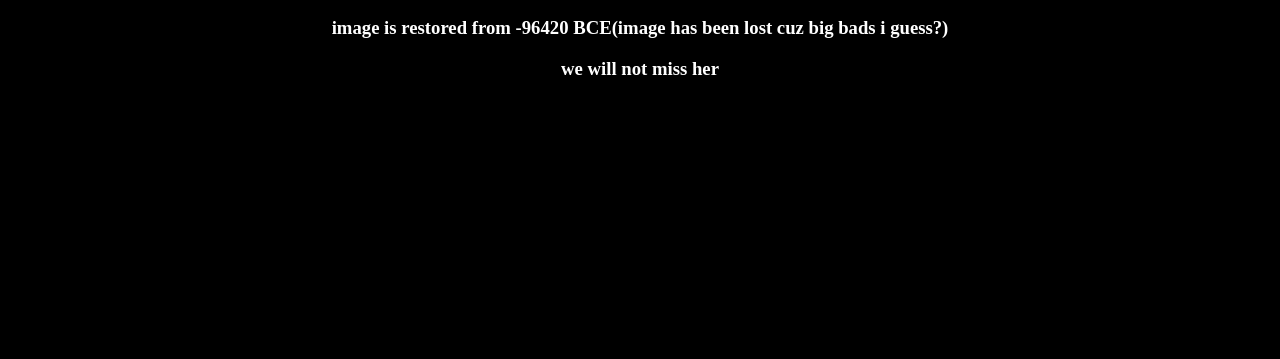
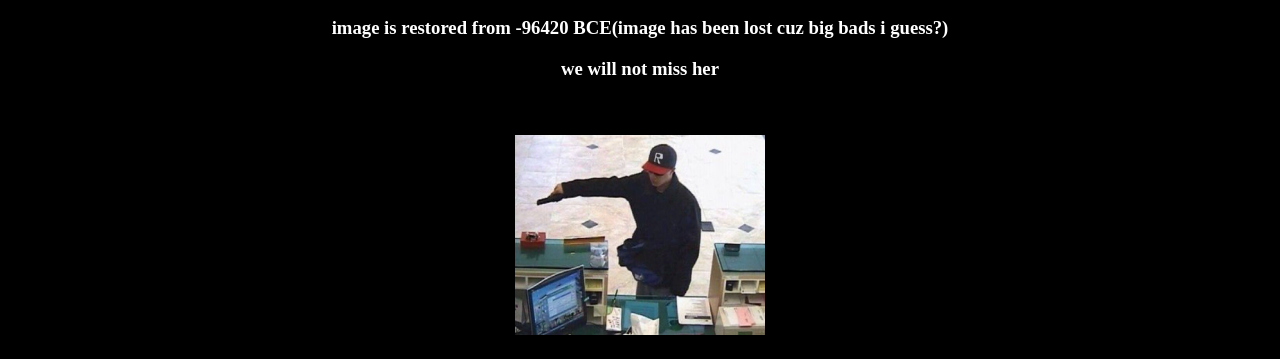
Before and after one commit to Raiidiation/radiatDOTfun, a plain HTML site: page newdz.html in a window 1280 px wide. Shown: the part 627-986 px from the top of the page. Before the commit the page ends 800 px from the top, so only its background shows below. Drawn offline with Linux system fonts and the light colour scheme.

Commit message:
Update newdz.html

```diff
--- a/newdz.html
+++ b/newdz.html
@@ -71,8 +71,11 @@ text-align: center;
   <h2>above is a lady who name be aunt becky she went to the hood and according to the people who shot her she said "the neighbor word" to all of them</h2>
   <h3>image is restored from -96420 BCE(image has been lost cuz big bads i guess?)</h3>
   <h3>we will not miss her</h3>
+  <br>
+  <br>
+  <img src="20230622_131600.jpg" alt="harharhar" width="250" height="200">
+</main>
 
-</main>
 
 </body>
 </html>
```
